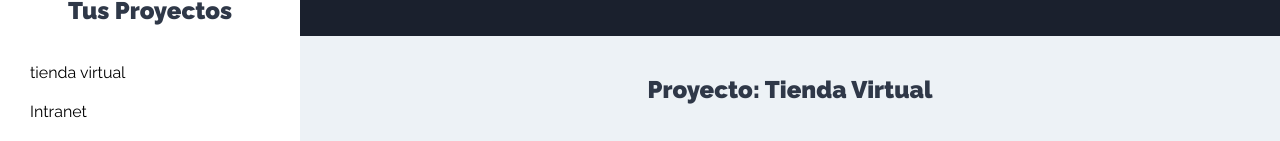
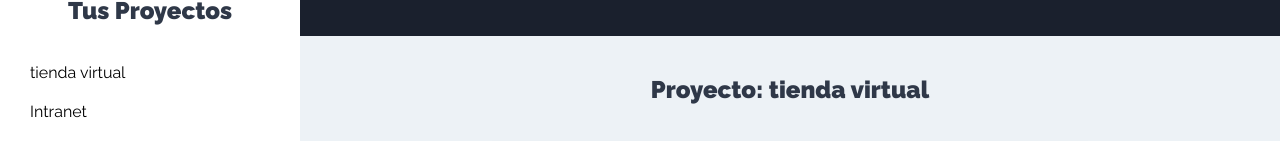
Before and after one commit to militroncho7/MERNTask, a React (Create React App) app: page /proyectos in a window 1280 px wide. Both pictures are taken after a click on the button "tienda virtual". Shown: the part 256-397 px from the top of the page. Built offline with nearby package versions, Linux system fonts and the light colour scheme.

Commit message:
mostrar proyecto en pantalla

```diff
--- a/src/components/proyectos/Proyecto.js
+++ b/src/components/proyectos/Proyecto.js
@@ -3,7 +3,7 @@ import proyectoContext from '../../context/proyectos/proyectoContext';
 
 const Proyecto = ({proyecto}) => {
 
-      //Obtener State de proyectos
+    //Obtener State de proyectos
     const proyectosContext = useContext(proyectoContext);
     const { proyectoActual } = proyectosContext;
 
--- a/src/components/tareas/ListadoTareas.js
+++ b/src/components/tareas/ListadoTareas.js
@@ -1,7 +1,19 @@
-import React, { Fragment } from 'react';
+import React, { Fragment, useContext } from 'react';
 import Tarea from './Tarea';
+import proyectoContext from '../../context/proyectos/proyectoContext';
+import Proyecto from '../proyectos/Proyecto';
 
 const ListadoTareas = () => {
+
+    //Obtener State de proyectos
+    const proyectosContext = useContext(proyectoContext);
+    const { proyecto } = proyectosContext;
+
+    //Si no hay proyecto seleccionado
+    if(!proyecto) return <h2>Selecciona un proyecto</h2>;
+
+    //Array Destructuring para extraer el proyecto actual
+    const [ proyectoActual ] = proyecto;
 
     const tareasProyecto = [
         { nombre: 'Elegir Plataforma', estado: true },
@@ -11,7 +23,7 @@ const ListadoTareas = () => {
     ]
     return (
         <Fragment>
-            <h2>Proyecto: Tienda Virtual</h2>
+            <h2>Proyecto: {proyectoActual.nombre}</h2>
 
             <ul className="listado-tareas">
                 {tareasProyecto.length === 0
```
